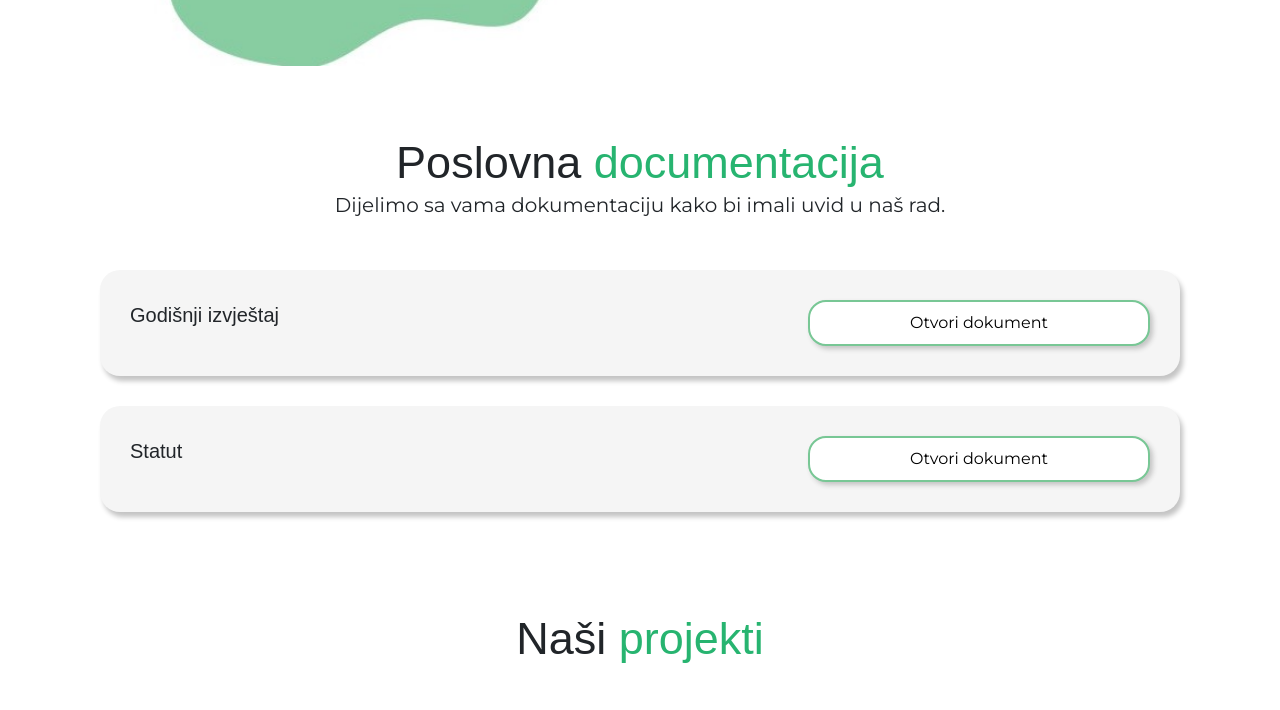
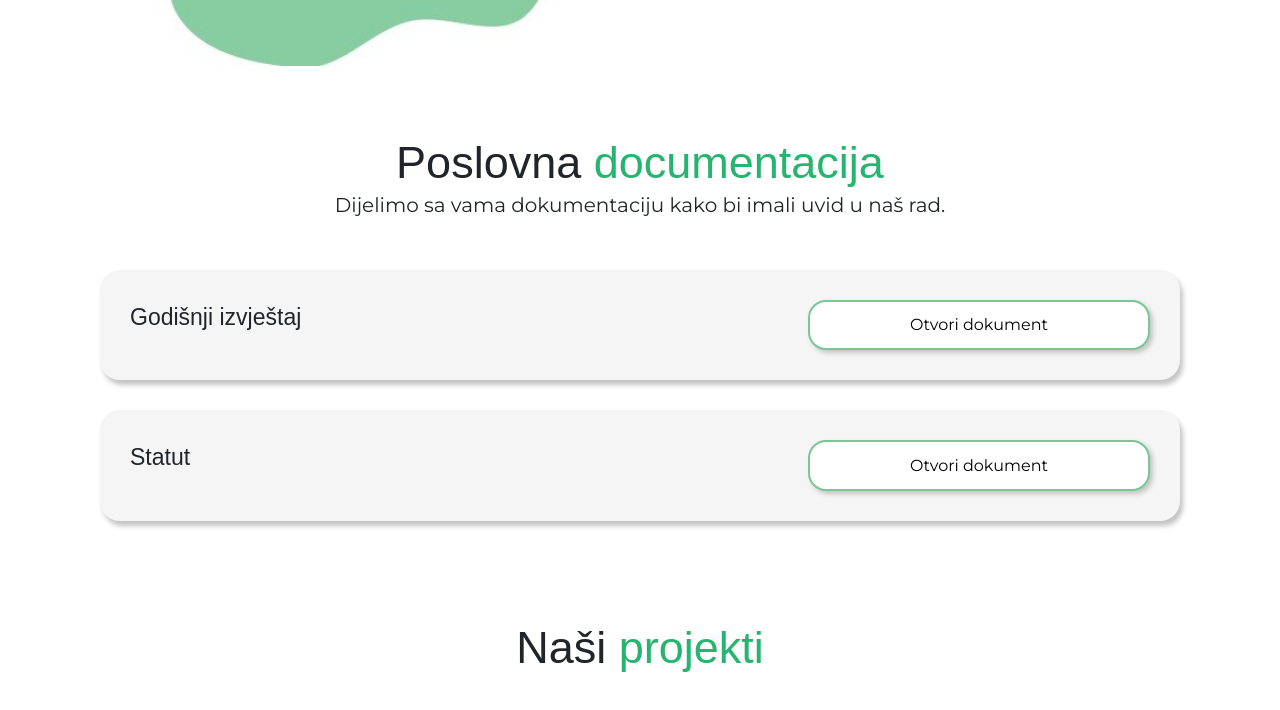
Before and after one commit to mmarakesh/a4csr, a React (Create React App) app: page / in a window 1280 px wide. Shown: the part 1636-2346 px from the top of the page. Built offline with nearby package versions, Linux system fonts and the light colour scheme; grey boxes are pictures that could not be loaded; a web font is replaced by a local one.

Commit message:
fixed bug

```diff
--- a/src/Components/PoslovnaDok/Documentacija.css
+++ b/src/Components/PoslovnaDok/Documentacija.css
@@ -23,7 +23,7 @@
 .document-text {
     margin-right: auto;
     font-family: "Gruppo", sans-serif;
-    font-size: 20px;
+    font-size: 23px;
 }
 .document-btn-one, .document-btn-two {
     padding: 5px 100px;
@@ -31,6 +31,6 @@
     border: solid 2px #78C795;
     background-color: #fff;
     font-family: "Montserrat", sans-serif;
-    font-size: 16gitpx;
+    font-size: 16px;
     box-shadow: 3px 3px 5px #C4C4C4;
 }
```
